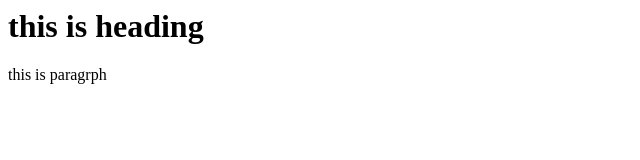
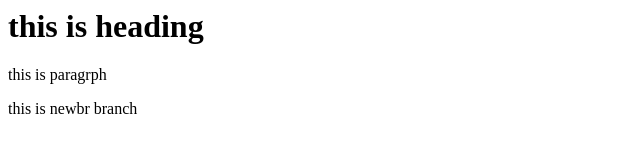
Before and after one commit to zeeshan-2004/newly, a plain HTML site: page index.html in a window 1280 px wide. Shown: the whole page, without its empty margins (0-640 px from the left). Drawn offline with Linux system fonts and the light colour scheme.

Commit message:
this is newbr

```diff
--- a/index.html
+++ b/index.html
@@ -1,2 +1,3 @@
 <h1>this is heading</h1>
 <p>this is paragrph</p>
+<p>this is newbr branch</p>
```
Also changed, not shown: 1 other file.
